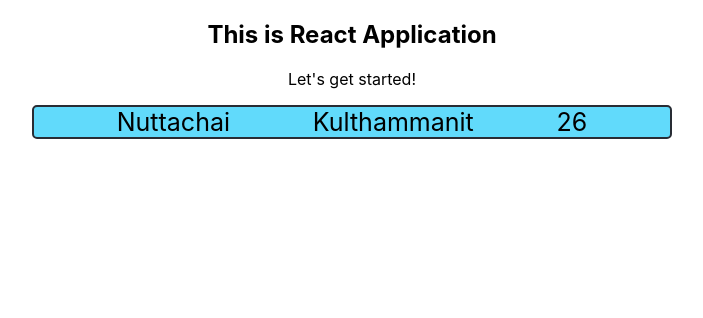
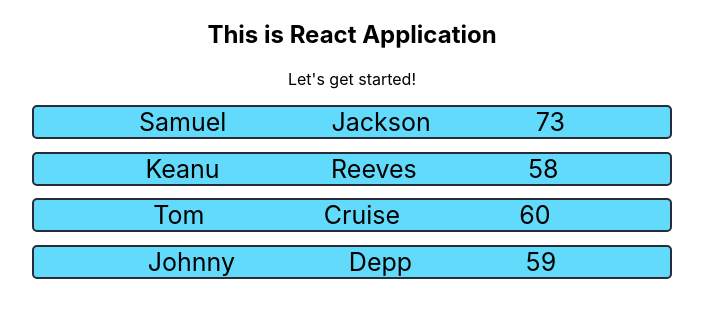
Before and after one commit to soncomqiq/react-app-1, a React (Create React App) app: page / in a window 1280 px wide. Shown: the top 318 px of the page, without its empty margins (288-991 px from the left). Built offline with nearby package versions, Linux system fonts and the light colour scheme.

Commit message:
lab-r1-l8

```diff
--- a/src/App.js
+++ b/src/App.js
@@ -2,12 +2,35 @@ import './App.css';
 import StudentItem from "./components/StudentItem";
 
 function App() {
+  const studentList = [
+    {
+      name: "Samuel",
+      surname: "Jackson",
+      age: 73
+    }, {
+      name: "Keanu",
+      surname: "Reeves",
+      age: 58
+    }, {
+      name: "Tom",
+      surname: "Cruise",
+      age: 60
+    }, {
+      name: "Johnny",
+      surname: "Depp",
+      age: 59
+    }
+  ]
+
   return (
-    <div className="App">
-      <h2>This is React Application</h2>
-      <p>Let's get started!</p>
-      <StudentItem></StudentItem>
-    </div>
+      <div className="App">
+        <h2>This is React Application</h2>
+        <p>Let's get started!</p>
+        <StudentItem name={studentList[0].name} surname={studentList[0].surname} age={studentList[0].age}></StudentItem>
+        <StudentItem name={studentList[1].name} surname={studentList[1].surname} age={studentList[1].age}></StudentItem>
+        <StudentItem name={studentList[2].name} surname={studentList[2].surname} age={studentList[2].age}></StudentItem>
+        <StudentItem name={studentList[3].name} surname={studentList[3].surname} age={studentList[3].age}></StudentItem>
+      </div>
   );
 }
 
--- a/src/components/StudentItem.js
+++ b/src/components/StudentItem.js
@@ -1,15 +1,12 @@
 import "./StudentItem.css";
 
-function StudentItem() {
-  const name = "Nuttachai";
-  const surname = "Kulthammanit";
-  const age = 26;
+function StudentItem(props) {
 
   return (
       <div className="StudentItem">
-        <div>{name}</div>
-        <div>{surname}</div>
-        <div>{age}</div>
+        <div>{props.name}</div>
+        <div>{props.surname}</div>
+        <div>{props.age}</div>
       </div>
   )
 }
```
